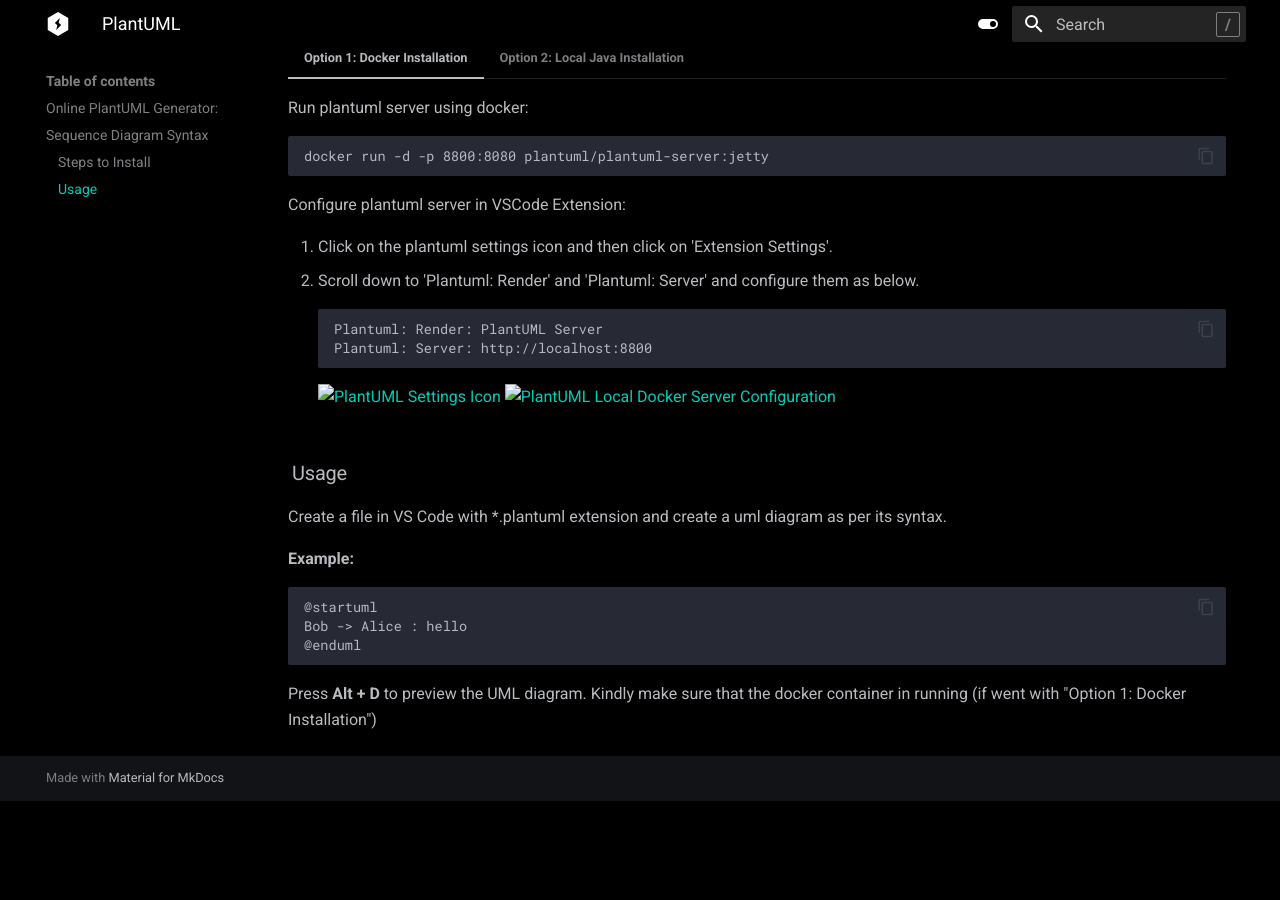
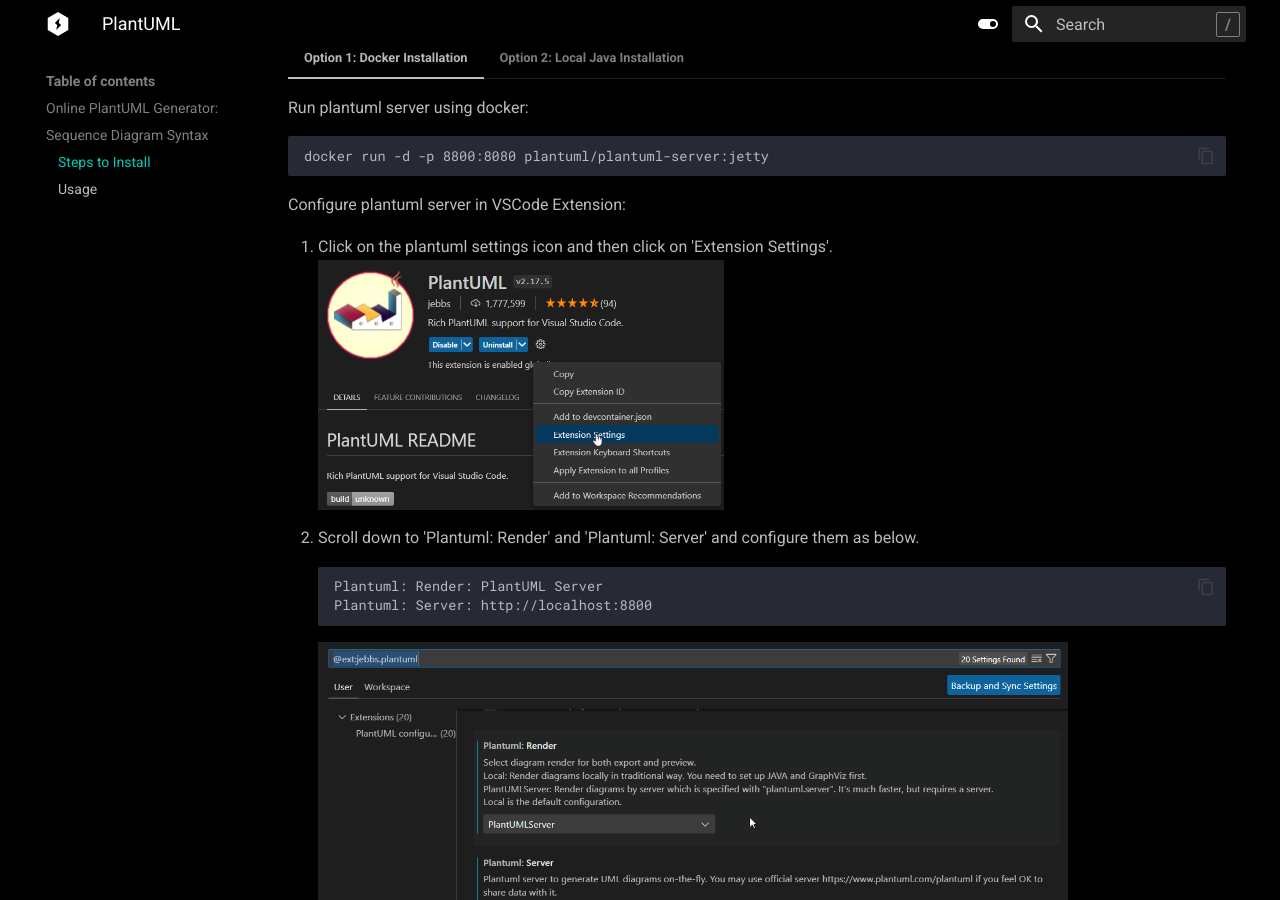
Before and after one commit to KarthikAbiram/xtldr, an MkDocs documentation site: the page built from docs/plantuml.md, in a window 1280 px wide and 900 px high, scrolled down 454 px. Built offline with MkDocs 1.6.1 and Material for MkDocs 9.7.7, drawn with Linux system fonts in a browser that asks for light colours; before the commit the page ends 1255 px from its top, so only the background shows below that.

Commit message:
Minor updates to image paths
Signed-off-by: KarthikAbiram <karthikabiram@gmail.com>

````diff
--- a/docs/plantuml.md
+++ b/docs/plantuml.md
@@ -22,12 +22,13 @@ hide:
     Configure plantuml server in VSCode Extension:
 
     1. Click on the plantuml settings icon and then click on 'Extension Settings'.
+    ![PlantUML Settings Icon](\images\plantuml_extension_settings.png){ : style="height:250px"}
     2. Scroll down to 'Plantuml: Render' and 'Plantuml: Server' and configure them as below.
     ```
     Plantuml: Render: PlantUML Server
     Plantuml: Server: http://localhost:8800
     ```
-    ![PlantUML Settings Icon](images\plantuml_extension_settings.png){ : style="height:225px"} ![PlantUML Local Docker Server Configuration](images\plantuml_local_docker_configuration.png){ : style="width:600px"}
+    ![PlantUML Local Docker Server Configuration](\images\plantuml_local_docker_configuration.png){ : style="width:750px"}
 
 === "Option 2: Local Java Installation"
     If you wish, you can install PlantUML local server using Choco using below steps:
````
Also changed, not shown: docs/make.md (+1 -1 lines).
